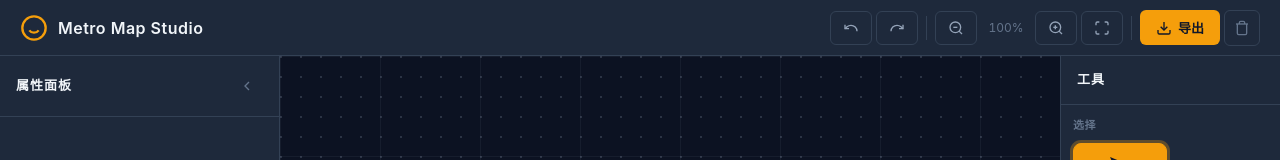
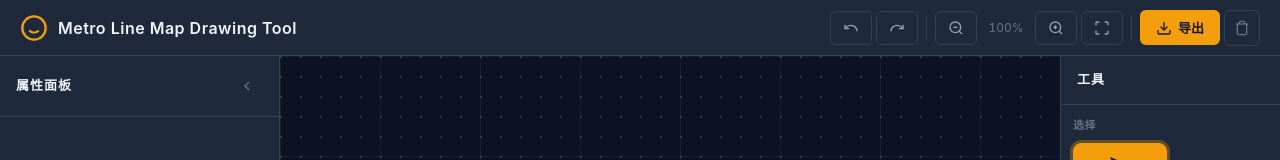
Before and after one commit to Wazheng482/Metro-Line-Map-Drawing-Tool, a plain HTML site: page index.html in a window 1280 px wide. Shown: the top 160 px of the page. Drawn offline with nearby package versions, Linux system fonts and the light colour scheme.

Commit message:
Update site name to Metro Line Map Drawing Tool

```diff
--- a/index.html
+++ b/index.html
@@ -3,7 +3,7 @@
 <head>
 <meta charset="UTF-8">
 <meta name="viewport" content="width=device-width, initial-scale=1.0">
-<title>地铁线路图绘制工具</title>
+<title>Metro Line Map Drawing Tool</title>
 <link rel="stylesheet" href="css/styles.css">
 </head>
 <body>
@@ -18,7 +18,7 @@
         <line x1="9" y1="9" x2="9.01" y2="9"/>
         <line x1="15" y1="9" x2="15.01" y2="9"/>
       </svg>
-      <span class="brand-name">Metro Map Studio</span>
+      <span class="brand-name">Metro Line Map Drawing Tool</span>
     </div>
     <div class="top-actions">
       <button class="btn-ghost" id="undoBtn" title="撤销 (Ctrl+Z)">
```
